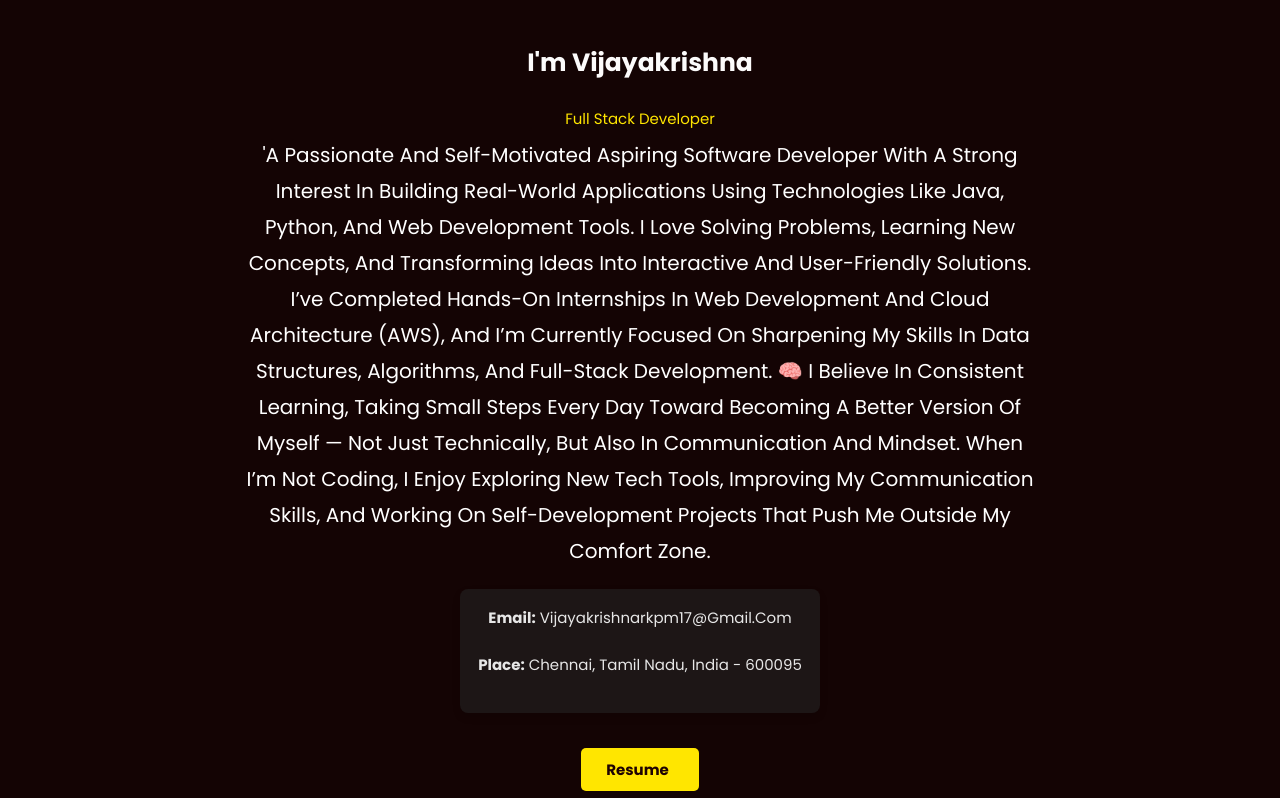
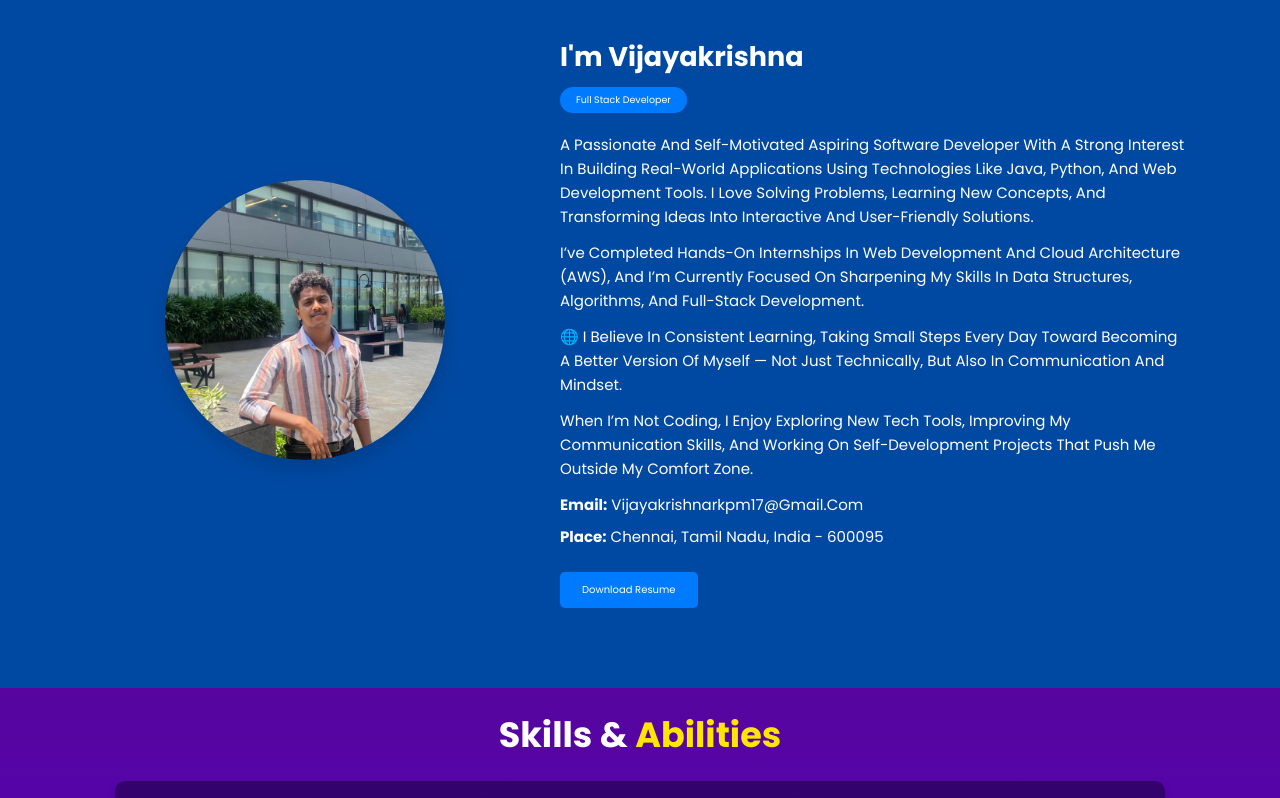
Before and after one commit to VIJAYAKRISHNA7/Myportfolio, a plain HTML site: page index.html in a window 1280 px wide. Shown: the part 921-1719 px from the top of the page. Drawn offline with nearby package versions, Linux system fonts and the light colour scheme; some icons are missing.

Commit message:
Updated About section with new design and alignment fix

```diff
--- a/homepage.css
+++ b/homepage.css
@@ -278,9 +278,10 @@ header .navbar ul li a:hover {
 
 .image img {
   width: 100%;
-  height: auto;
+  height: 60vh;
   object-fit: contain;
   max-width: 600px;
+  border-radius: 50%;
 }
 
 .image img:hover {
@@ -338,168 +339,99 @@ header .navbar ul li a:hover {
 /* hero media queries ends*/
 /* hero section end */
 /* about section starts */
-/* Basic reset */
-* {
-  margin: 0;
-  padding: 0;
-  box-sizing: border-box;
-}
-
-/* Styling for the About Section */
 .about {
-  min-height: 100vh;
-  display: flex;
-  flex-direction: column;
-  justify-content: center;  /* Vertically center the content */
-  align-items: center;  /* Horizontally center the content */
-  background-color: #140404;
-  padding: 4rem 0;
-}
-
-.about .heading {
-
-  font-size: 50px;  /* Increased font size */
-  color: #ffffff;
-  text-align: center;
-  margin-bottom: 2rem;
-}
-
-.about .heading span {
-  color: rgb(255, 230, 0);
-  font-size: 50px;
-}
-
-.about .content {
-  text-align: center;  /* Center the text content */
-  max-width: 800px;  /* Limit the width of the content */
-  width: 80%;  /* Make the content take up 80% of the screen width */
-  margin-top: 3rem;
-}
-
-.about .content h3 {
-  font-size: 2.5rem;  /* Increased font size */
-  color: #fcfbfb;
-  margin-bottom: 1rem;
-}
-
-.about .tag {
-  font-size: 1.5rem;  /* Increased font size */
-  color: rgb(255, 230, 0);
-  margin-bottom: 1.5rem;
-
-}
-
-.about .content p {
-  font-size: 2rem;  /* Increased font size */
-  line-height: 1.8;
-  color: #ffffff;
-  margin-bottom: 2rem;
-}
-
-.about .box-container {
-  display: flex;
-  justify-content: center;
-  margin-bottom: 2rem;
-}
-
-.about .box {
-  width: 45%;
-  background-color: #1d1616;
-  padding: 1.5rem;
-  border-radius: 8px;
-  box-shadow: 0 4px 8px rgba(0, 0, 0, 0.1);
-}
-
-.about .box p {
-  font-size: 1.5rem;
-  color: #e7e7e7;
-}
-
-.about .box span {
-  font-weight: bold;
-}
-
-.about .resumebtn {
-  text-align: center;
-}
-
-.about .resumebtn .btn {
-  font-weight: bold;
-  padding: 1rem 2.5rem;  /* Increased padding */
-  background-color: rgb(255, 230, 0);
-  color: #1e0303;
-  font-size: 1.5rem;  /* Increased font size */
-  text-decoration: none;
-  border-radius: 5px;
-  display: inline-flex;
-  align-items: center;
-  justify-content: center;
-  transition: background-color 0.3s ease;
-}
-
-.about .resumebtn .btn i {
-  margin-left: 0.5rem;
-}
-
-.about .resumebtn .btn:hover {
-  background-color: rgb(50, 255, 67);
-}
-
-/* Responsive Design */
-@media screen and (max-width: 768px) {
-  .about .content h3 {
-    font-size: 2rem;
+    padding: 80px 20px;
+    background-color: #0049a2;
+    text-align: center;
   }
 
-  .about .tag {
-    font-size: 1.3rem;
+  .about .heading {
+    font-size: 2.5rem;
+    color: #ffffff;
+    margin-bottom: 40px;
+  }
+  .about-container {
+    max-width: 1100px;
+    margin: 0 auto;
+    display: flex;
+    gap: 40px;
+    align-items: center;
+    justify-content: center;
+    flex-wrap: wrap;
+    text-align: left;
   }
 
-  .about .content p {
-    font-size: 1.1rem;
+  .about-img {
+    flex: 1 1 300px;
+    text-align: center;
   }
 
-  .about .box-container {
-    flex-direction: column;
-    align-items: center;
+  .about-img img {
+    width: 280px;
+    height: 280px;
+    border-radius: 50%;
+    object-fit: cover;
+    box-shadow: 0 8px 20px rgba(0, 0, 0, 0.15);
   }
 
-  .about .box {
-    width: 80%;
-    margin-bottom: 1rem;
+  .about-text {
+    flex: 1 1 500px;
   }
 
-  .about .resumebtn .btn {
-    padding: 0.8rem 2rem;
-    font-size: 1.2rem;
-  }
-}
-
-@media screen and (max-width: 480px) {
-  .about .heading {
-    font-size: 2.5rem;
+  .about-text h3 {
+    font-size: 2.7rem;
+    color: #ffffff;
+    margin-bottom: 10px;
   }
 
-  .about .content h3 {
-    font-size: 1.8rem;
+  .about-text .role {
+    display: inline-block;
+    padding: 6px 16px;
+    background-color: #007bff;
+    color: #fff;
+    border-radius: 20px;
+    margin-bottom: 20px;
+    font-size: 0.95rem;
   }
 
-  .about .tag {
-    font-size: 1.2rem;
+  .about-text p {
+    font-size: 1.5rem;
+    color: #ffffff;
+    margin-bottom: 12px;
+    line-height: 1.6;
   }
 
-  .about .content p {
-    font-size: 1rem;
+  .contact-info p {
+    font-size: 1.5rem;
+    margin: 8px 0;
+    color: #ffffff;
   }
 
-  .about .box {
-    width: 90%;
+  .btn-about {
+    display: inline-block;
+    margin-top: 15px;
+    padding: 10px 22px;
+    background-color: #007bff;
+    color: #fff;
+    text-decoration: none;
+    border-radius: 5px;
+    transition: background-color 0.3s ease;
   }
-  .about .resumebtn .btn {
-    padding: 0.6rem 1.5rem;
-    font-size: 1rem;
+
+  .btn-about:hover {
+    background-color: #0056b3;
   }
-}
+
+  @media screen and (max-width: 768px) {
+    .about-container {
+      flex-direction: column;
+      text-align: center;
+    }
+
+    .about-text {
+      text-align: center;
+    }
+  }
 
 /* about media queries ends*/
 /* about section ends */
--- a/index.html
+++ b/index.html
@@ -62,29 +62,45 @@
 <section class="about" id="about">
   <h2 class="heading"><i class="fas fa-user-alt"></i> About <span>Me</span></h2>
 
-  <div class="content">
-    <h3>I'm Vijayakrishna</h3>
-    <span class="tag">Full Stack Developer</span>
-    <p>'a passionate and self-motivated aspiring Software Developer with a strong interest in building real-world applications using technologies like Java, Python, and Web Development tools. I love solving problems, learning new concepts, and transforming ideas into interactive and user-friendly solutions.
-
-I’ve completed hands-on internships in Web Development and Cloud Architecture (AWS), and I’m currently focused on sharpening my skills in Data Structures, Algorithms, and Full-Stack Development.
-
-🧠 I believe in consistent learning, taking small steps every day toward becoming a better version of myself — not just technically, but also in communication and mindset.
-
-When I’m not coding, I enjoy exploring new tech tools, improving my communication skills, and working on self-development projects that push me outside my comfort zone.</p>
-    <div class="box-container">
-      <div class="box">
-        <p><span>Email:</span> vijayakrishnarkpm17@gmail.com</p>
-        <p><span>Place:</span> Chennai, Tamil Nadu, India - 600095</p>
-      </div>
+  <div class="about-container">
+    <!-- Profile Image -->
+    <div class="about-img">
+      <img src="Myprofile.jpeg" alt="Vijayakrishna Profile Photo" />
     </div>
 
-    <div class="resumebtn">
+    <!-- Text Content -->
+    <div class="about-text">
+      <h3>I'm Vijayakrishna</h3>
+      <span class="role">Full Stack Developer</span>
 
-      <a href="https://drive.google.com/file/d/1leFspLXN2e3eyrBlhLUVQUN62Iyw_d-y/view?usp=drive_link" target="_blank" class="btn">
-        <span>Resume</span>
-        <i class="fas fa-chevron-right"></i>
-      </a>
+      <p>
+        A passionate and self-motivated aspiring software developer with a strong interest in building real-world
+        applications using technologies like Java, Python, and web development tools. I love solving problems, learning
+        new concepts, and transforming ideas into interactive and user-friendly solutions.
+      </p>
+
+      <p>
+        I’ve completed hands-on internships in Web Development and Cloud Architecture (AWS), and I’m currently focused
+        on sharpening my skills in Data Structures, Algorithms, and Full-Stack Development.
+      </p>
+
+      <p>
+        🌐 I believe in consistent learning, taking small steps every day toward becoming a better version of
+        myself — not just technically, but also in communication and mindset.
+      </p>
+
+      <p>
+        When I’m not coding, I enjoy exploring new tech tools, improving my communication skills, and working on
+        self-development projects that push me outside my comfort zone.
+      </p>
+
+      <div class="contact-info">
+        <p><strong>Email:</strong> vijayakrishnarkpm17@gmail.com</p>
+        <p><strong>Place:</strong> Chennai, Tamil Nadu, India - 600095</p>
+      </div>
+
+      <a href="https://drive.google.com/file/d/1leFspLXN2e3eyrBlhLUVQUN62Iyw_d-y/view?usp=drive_link" target="_blank"
+        class="btn-about">Download Resume</a>
     </div>
   </div>
 </section>
```
Also changed, not shown: Myprofile.jpeg (added), Vijayakrishna.jpeg (added).
